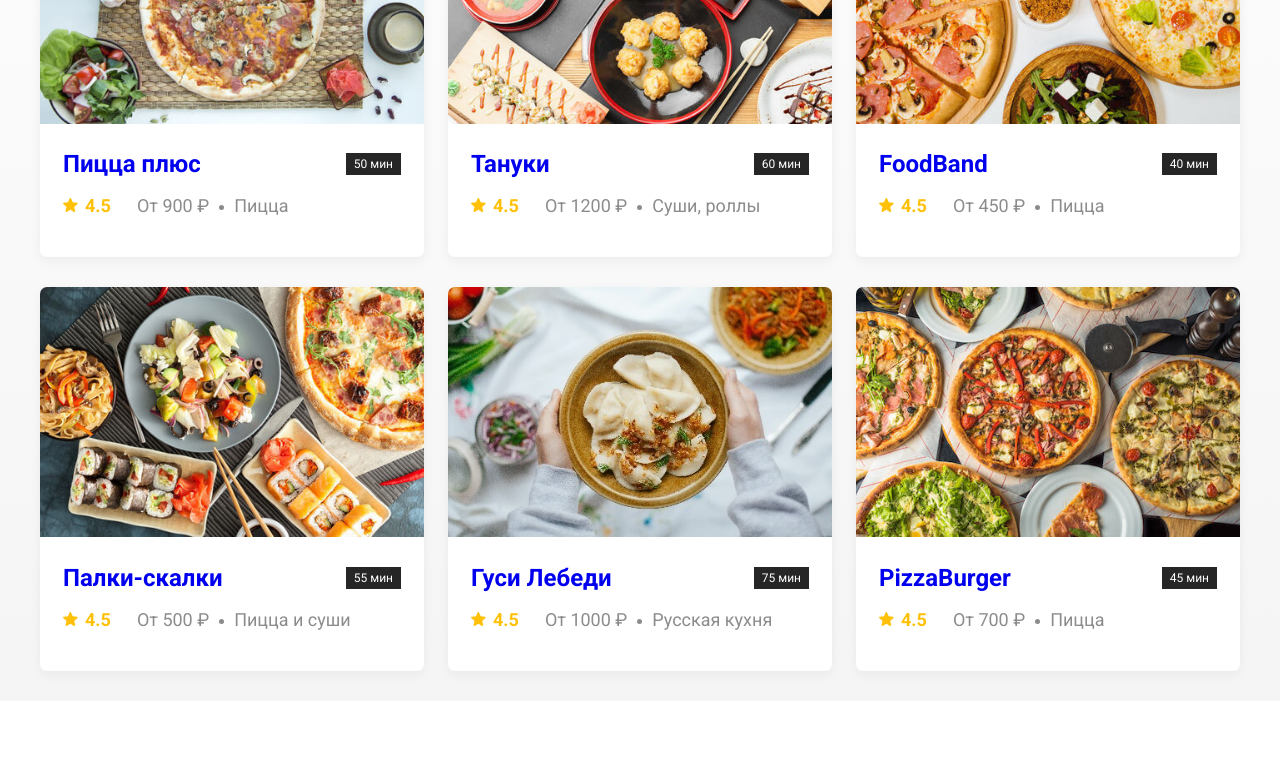
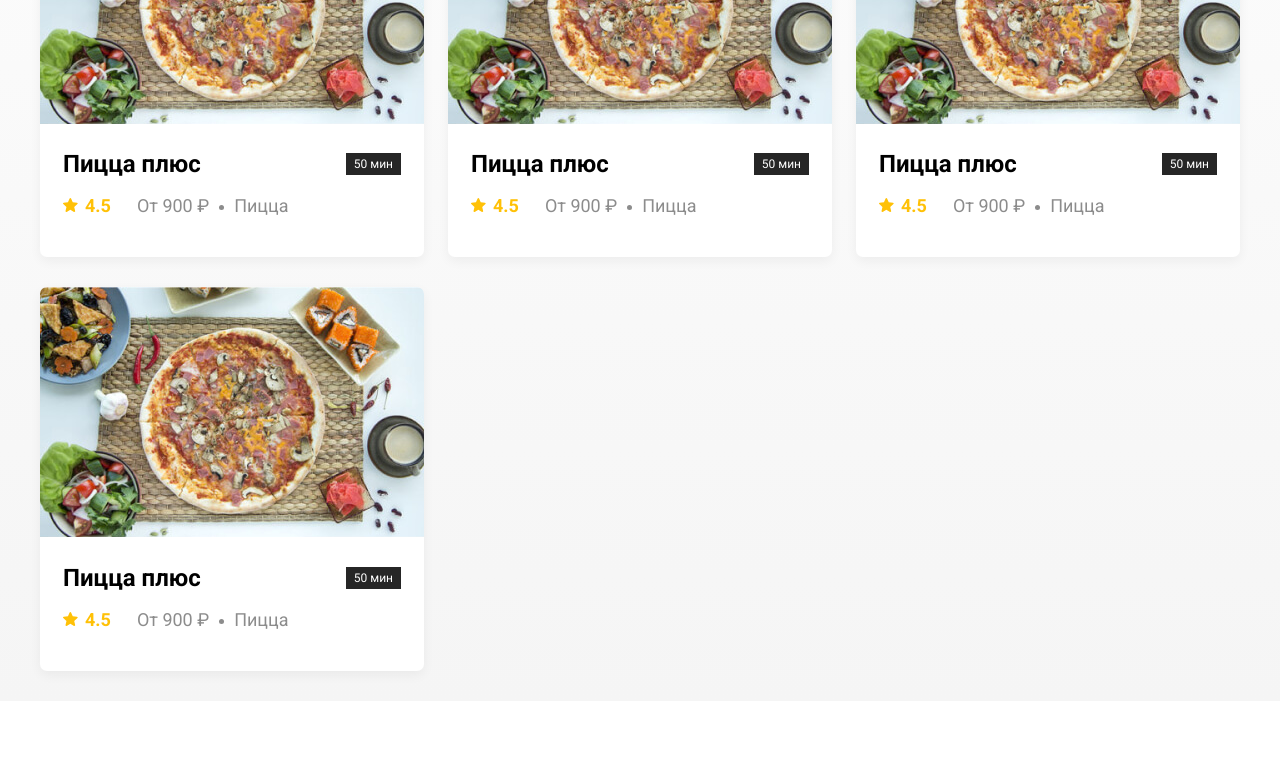
Before and after one commit to SnowFlameProd/deliveryfood, a plain HTML site: page src/index.html in a window 1280 px wide. Shown: the part 700-1458 px from the top of the page. Drawn offline with Linux system fonts and the light colour scheme.

Commit message:
Реализовал добавление карточек ресторанов и товаров при помощи js

```diff
--- a/src/index.html
+++ b/src/index.html
@@ -45,124 +45,31 @@
         </div>
         <!-- /.restaurants-heading -->
         <div class="cards restaurants-cards">
-          <a href="restaurant.html" class="card wow animate__animated animate__fadeInUp" data-wow-delay="0.1s">
-            <img src="img/pizza-plus/preview.jpg" alt="restaurant" class="card__img">
-            <div class="card-text">
-              <div class="card-heading">
-                <h3 class="card__title">Пицца плюс</h3>
-                <div class="card__tag">50 мин</div>
+
         </div>
-              <!-- /.card-heading -->
+      </div>
+      <!-- /.container -->
+    </section>
+    <!-- /.restaurants -->
+    <section class="menu hide">
+      <div class="container">
+        <div class="menu-heading">
+          <h2 class="menu__title">Пицца Плюс</h2>
+          <!-- /.restaurants__title -->
           <div class="card-info">
             <div class="card__rating">4.5</div>
             <div class="card__price">От 900 ₽</div>
             <div class="card__category">Пицца</div>
           </div>
-              <!-- /.card-info -->
         </div>
-            <!-- /.card-text -->
-          </a>
-          <!-- /.card -->
+        <!-- /.restaurants-heading -->
+        <div class="cards menu-cards">
 
-          <a href="restaurant.html" class="card wow animate__animated animate__fadeInUp" data-wow-delay="0.2s">
-            <img src="img/tanuki/preview.jpg" alt="restaurant" class="card__img">
-            <div class="card-text">
-              <div class="card-heading">
-                <h3 class="card__title">Тануки</h3>
-                <div class="card__tag">60 мин</div>
-              </div>
-              <!-- /.card-heading -->
-              <div class="card-info">
-                <div class="card__rating">4.5</div>
-                <div class="card__price">От 1200 ₽</div>
-                <div class="card__category">Суши, роллы</div>
-              </div>
-              <!-- /.card-info -->
-            </div>
-            <!-- /.card-text -->
-          </a>
-          <!-- /.card -->
-
-          <a href="restaurant.html" class="card wow animate__animated animate__fadeInUp" data-wow-delay="0.3s">
-            <img src="img/food-band/preview.jpg" alt="restaurant" class="card__img">
-            <div class="card-text">
-              <div class="card-heading">
-                <h3 class="card__title">FoodBand</h3>
-                <div class="card__tag">40 мин</div>
-              </div>
-              <!-- /.card-heading -->
-              <div class="card-info">
-                <div class="card__rating">4.5</div>
-                <div class="card__price">От 450 ₽</div>
-                <div class="card__category">Пицца</div>
-              </div>
-              <!-- /.card-info -->
-            </div>
-            <!-- /.card-text -->
-          </a>
-          <!-- /.card -->
-
-          <a href="restaurant.html" class="card wow animate__animated animate__fadeInUp" data-wow-delay="0.4s">
-            <img src="img/palki-skalki/preview.jpg" alt="restaurant" class="card__img">
-            <div class="card-text">
-              <div class="card-heading">
-                <h3 class="card__title">Палки-скалки</h3>
-                <div class="card__tag">55 мин</div>
-              </div>
-              <!-- /.card-heading -->
-              <div class="card-info">
-                <div class="card__rating">4.5</div>
-                <div class="card__price">От 500 ₽</div>
-                <div class="card__category">Пицца и суши</div>
-              </div>
-              <!-- /.card-info -->
-            </div>
-            <!-- /.card-text -->
-          </a>
-          <!-- /.card -->
-
-          <a href="restaurant.html" class="card wow animate__animated animate__fadeInUp" data-wow-delay="0.5s">
-            <img src="img/gusi-lebedi/preview.jpg" alt="restaurant" class="card__img">
-            <div class="card-text">
-              <div class="card-heading">
-                <h3 class="card__title">Гуси Лебеди</h3>
-                <div class="card__tag">75 мин</div>
-              </div>
-              <!-- /.card-heading -->
-              <div class="card-info">
-                <div class="card__rating">4.5</div>
-                <div class="card__price">От 1000 ₽</div>
-                <div class="card__category">Русская кухня</div>
-              </div>
-              <!-- /.card-info -->
-            </div>
-            <!-- /.card-text -->
-          </a>
-          <!-- /.card -->
-
-          <a href="restaurant.html" class="card wow animate__animated animate__fadeInUp" data-wow-delay="0.6s">
-            <img src="img/pizza-burger/preview.jpg" alt="restaurant" class="card__img">
-            <div class="card-text">
-              <div class="card-heading">
-                <h3 class="card__title">PizzaBurger</h3>
-                <div class="card__tag">45 мин</div>
-              </div>
-              <!-- /.card-heading -->
-              <div class="card-info">
-                <div class="card__rating">4.5</div>
-                <div class="card__price">От 700 ₽</div>
-                <div class="card__category">Пицца</div>
-              </div>
-              <!-- /.card-info -->
-            </div>
-            <!-- /.card-text -->
-          </a>
-          <!-- /.card -->
         </div>
       </div>
       <!-- /.container -->
     </section>
-    <!-- /.restaurants -->
+    <!-- /.menu -->
   </main>
 
   <footer class="footer">
--- a/src/js/main.js
+++ b/src/js/main.js
@@ -10,7 +10,9 @@
 const loginInput = document.querySelector("#login");
 const restaurantsCards = document.querySelector(".restaurants-cards");
 const menuCards = document.querySelector(".menu-cards");
-
+const restaurants = document.querySelector(".restaurants");
+const menu = document.querySelector(".menu");
+const promo = document.querySelector(".promo");
 
 let login = localStorage.getItem("deliveryFood");
 
@@ -71,8 +73,6 @@
   loginForm.addEventListener("submit", logIn);
 };
 
-console.log(loginInput.value);
-
 function checkAuth() {
   if (login) {
     autorized();
@@ -83,30 +83,31 @@
 
 checkAuth();
 
-// function createCardRestaurant() {
-//   const card = `
-//   <a href="restaurant.html" class="card wow animate__animated animate__fadeInUp">
-//     <img src="img/pizza-plus/preview.jpg" alt="restaurant" class="card__img">
-//     <div class="card-text">
-//       <div class="card-heading">
-//         <h3 class="card__title">Пицца плюс</h3>
-//         <div class="card__tag">50 мин</div>
-//       </div>
-//       <div class="card-info">
-//         <div class="card__rating">4.5</div>
-//         <div class="card__price">От 900 ₽</div>
-//         <div class="card__category">Пицца</div>
-//       </div>
-//     </div>
-//   </a>
-//   `;
+function createCardRestaurant() {
+  const card = `
+  <a class="card wow animate__animated animate__fadeInUp">
+    <img src="img/pizza-plus/preview.jpg" alt="restaurant" class="card__img">
+    <div class="card-text">
+      <div class="card-heading">
+        <h3 class="card__title">Пицца плюс</h3>
+        <div class="card__tag">50 мин</div>
+      </div>
+      <div class="card-info">
+        <div class="card__rating">4.5</div>
+        <div class="card__price">От 900 ₽</div>
+        <div class="card__category">Пицца</div>
+      </div>
+    </div>
+  </a>
+  `;
 
-//   restaurantsCards.insertAdjacentHTML("beforeend", card);
-// };
+  restaurantsCards.insertAdjacentHTML("beforeend", card);
+};
 
-// createCardRestaurant();
-// createCardRestaurant();
-// createCardRestaurant();
+createCardRestaurant();
+createCardRestaurant();
+createCardRestaurant();
+createCardRestaurant();
 
 function createCardGood() {
   const card = document.createElement("div");
@@ -132,17 +133,26 @@
     </div>
   `);
 
-  restaurantsCards.insertAdjacentHTML("beforeend", card);
+  menuCards.insertAdjacentElement("beforeend", card);
 };
 
 function openGoods(event) {
   const target = event.target;
-  const restaurant = target.closest(".restaurants-card");
+  const restaurant = target.closest(".restaurants-cards");
 
   if (restaurant) {
-    createCardGood();
-    createCardGood();
-    createCardGood();
+    if (login) {
+      restaurants.classList.add("hide");
+      promo.classList.add("hide");
+      menu.classList.remove("hide");
+
+      createCardGood();
+      createCardGood();
+      createCardGood();
+      createCardGood();
+    } else {
+      modalLogin.classList.toggle("active");
+    };
   };
 };
 
--- a/src/sass/_interface.sass
+++ b/src/sass/_interface.sass
@@ -63,3 +63,7 @@
     &__login
     &__logout
       display: none
+.active
+  display: flex
+.hide
+  display: none
```
Also changed, not shown: src/restaurant.html (+1 -1 lines), src/css/main.css, 1 other file. Lines whose indentation alone changed are shown as unchanged.
